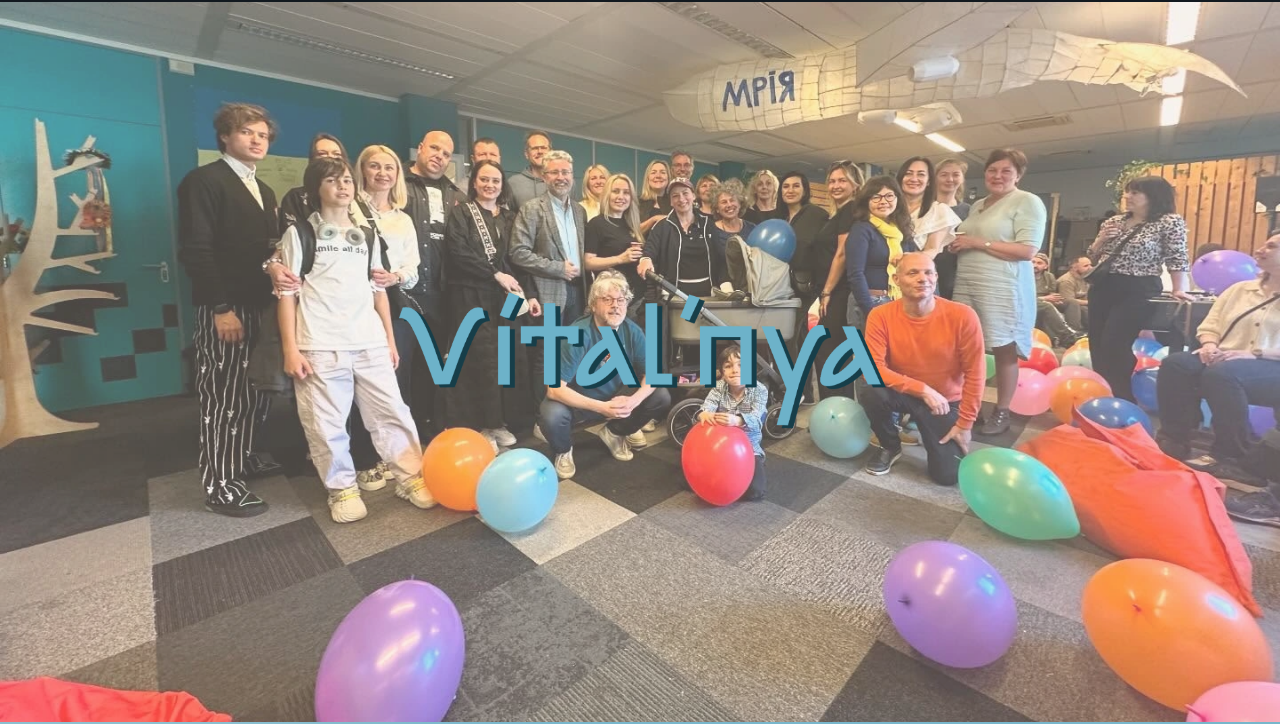
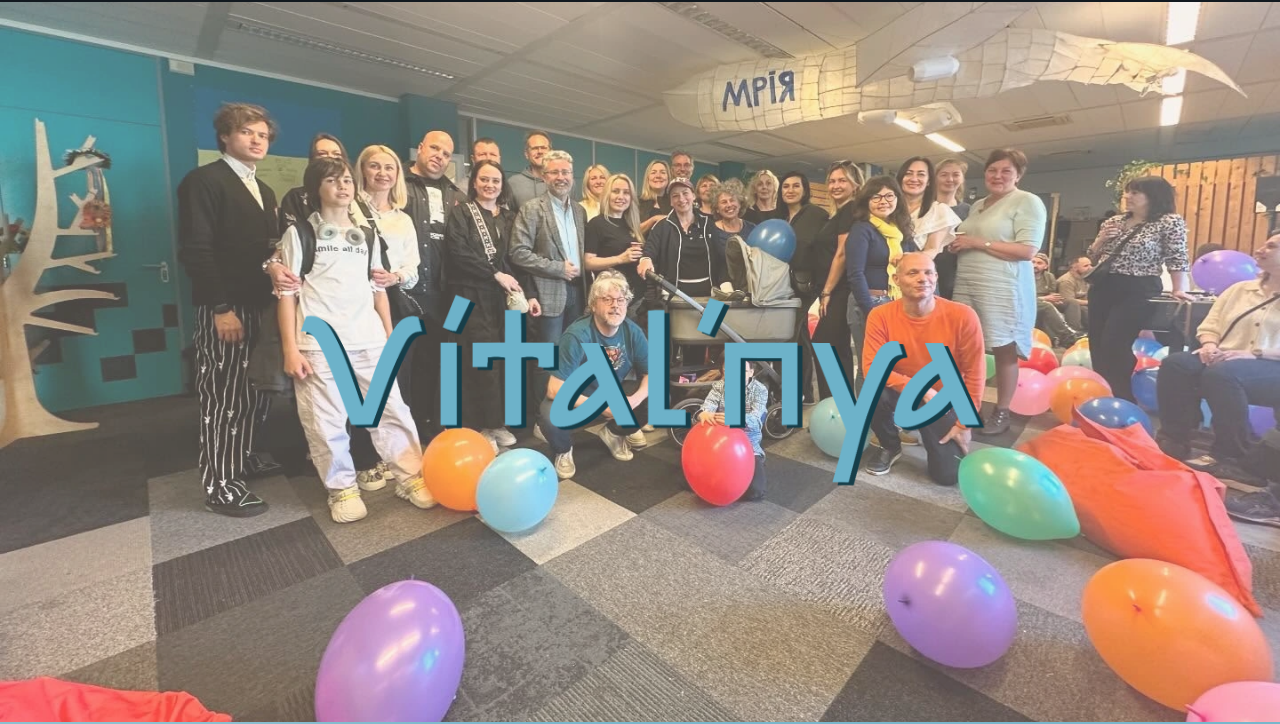
Before and after one commit to ukrbrutalism-debug/vitalnya-preview, a plain HTML site: page index.html in a window 1280 px wide. Shown: the part 115-839 px from the top of the page. Drawn offline with Linux system fonts and the light colour scheme.

Commit message:
Refine hero wordmark scale to match supplied composition

```diff
--- a/index.html
+++ b/index.html
@@ -261,7 +261,7 @@ body{min-width:320px}
 .home-community-image > img{height:100%;min-height:0;object-fit:cover;object-position:center 75%}
 .home-community-image::before{background:rgba(243,233,219,.30)}
 .home-community-image::after{display:none}
-.home-hero-wordmark{left:50%;top:39.4%;bottom:auto;transform:translateX(-50%);width:54%;filter:drop-shadow(5px 3px 0 #173e49)}
+.home-hero-wordmark{left:50%;top:39.4%;bottom:auto;transform:translateX(-50%);width:76%;filter:drop-shadow(5px 3px 0 #173e49)}
 .home-hero-wordmark img{width:100%;height:auto;min-height:0;object-fit:contain}
 .home-community-bottom{display:none}
 .book-viewport{overflow-anchor:none}
```
